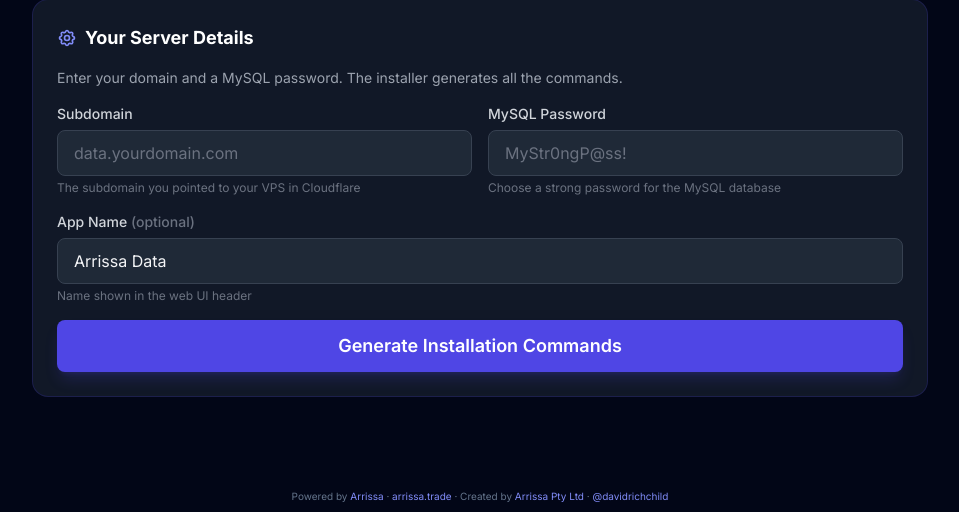
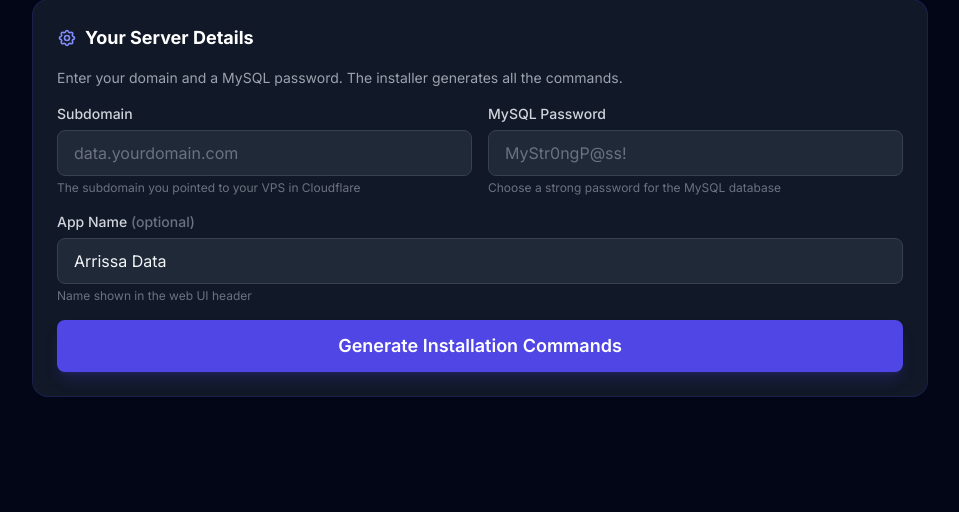
Before and after one commit to vestorfinance/arrissa-data, a Flask app: page /install in a window 1280 px wide. Shown: the part 837-1349 px from the top of the page, without its empty margins (160-1119 px from the left). After the commit the page ends 1234 px from the top, so only its background shows below. Run offline with Flask 3, Linux system fonts and the light colour scheme; parts of the project's set-up code (start-up, migrations or seed data) failed here and were passed over; some libraries are stand-ins or nearby versions.

Commit message:
Remove duplicate attribution/footer from base.html (only layout.html renders attribution block)

```diff
--- a/python-project/app/templates/base.html
+++ b/python-project/app/templates/base.html
@@ -34,15 +34,7 @@
 </head>
 <body class="bg-surface-950 text-surface-200 min-h-screen">
     {% block body %}{% endblock %}
-    {% block attribution %}
-    <!-- Attribution (required by license — removal breaks the application) -->
-    <div id="arrissa-attribution" data-arrissa="vestorfinance" style="text-align:center;padding:12px 0 8px;font-size:10px;color:#64748b;">
-        Powered by <a href="https://arrissadata.com" target="_blank" style="color:#818cf8;text-decoration:none;">Arrissa</a>
-        &middot; <a href="https://arrissa.trade" target="_blank" style="color:#818cf8;text-decoration:none;">arrissa.trade</a>
-        &middot; Created by <a href="https://arrissacapital.com" target="_blank" style="color:#818cf8;text-decoration:none;">Arrissa Pty Ltd</a>
-        &middot; <a href="https://instagram.com/davidrichchild" target="_blank" style="color:#818cf8;text-decoration:none;">@davidrichchild</a>
-    </div>
-    {% endblock %}
+    {% block attribution %}{% endblock %}
     <script>
     lucide.createIcons(); hljs.highlightAll();
     // Auto-dismiss flash messages after 3s
```
